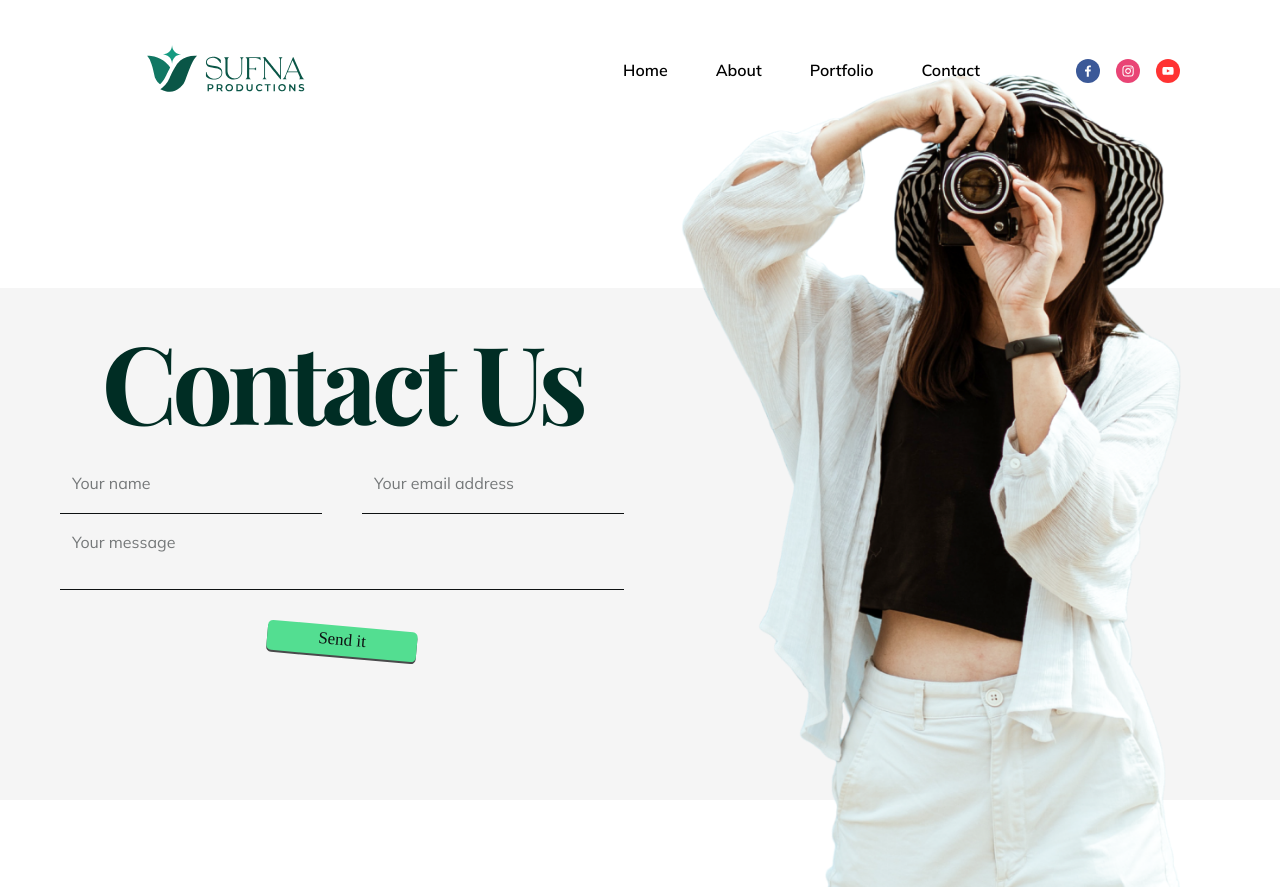
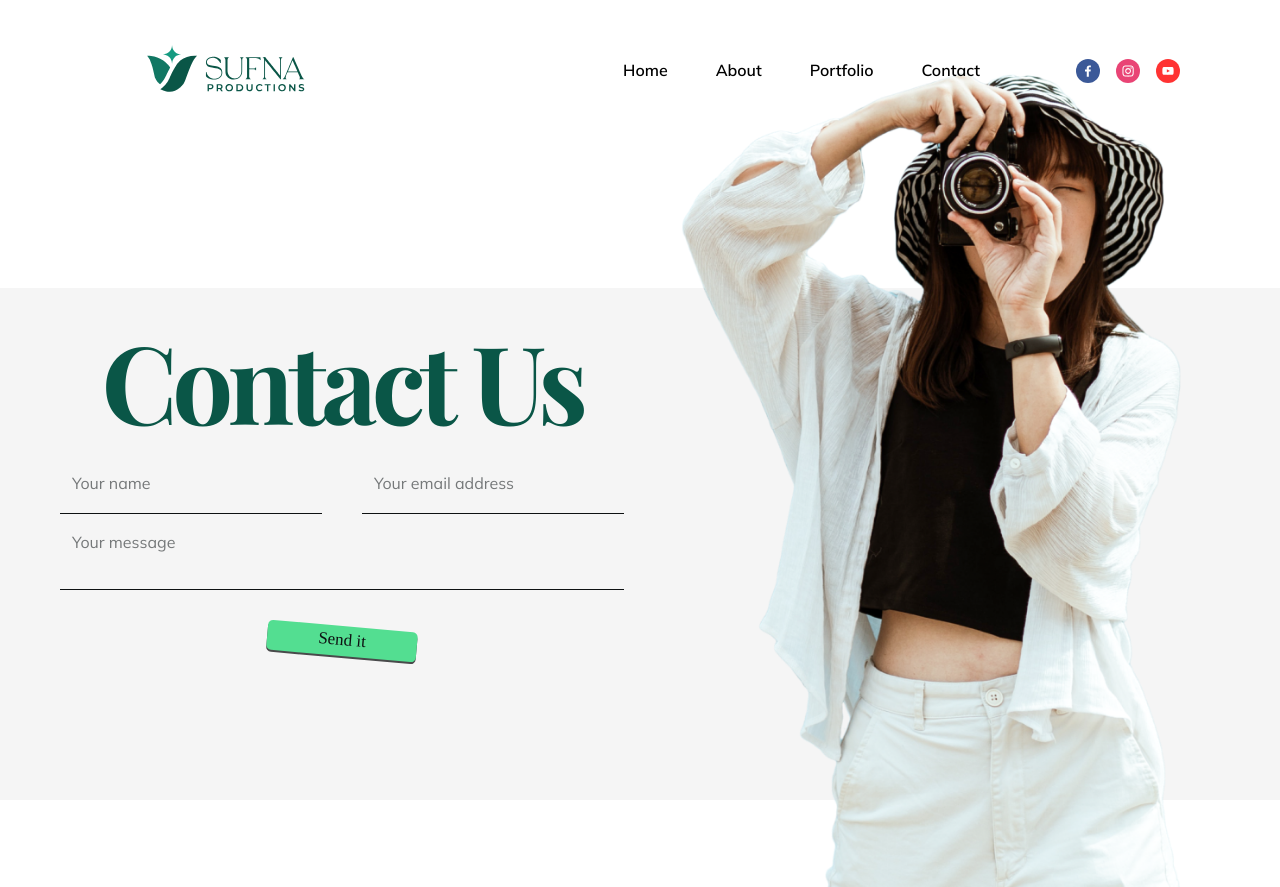
Before and after one commit to Ujjwaldhariwal/Sufna-Productions, a React (Create React App) app: page /contact in a window 1280 px wide. Built offline with nearby package versions, Linux system fonts and the light colour scheme; a web font is replaced by a local one.

Commit message:
Your commit message

```diff
--- a/src/pages/Home.css
+++ b/src/pages/Home.css
@@ -5,6 +5,7 @@
   height: 100vh;
   overflow: hidden;
   opacity: .8;
+
 }
 
 .bg-video {
@@ -42,13 +43,21 @@
   color: #014c3d; /* Added color for text */
 }
 
-h1 {
+.middle{
   font-family: Libre Baskerville;
   text-align: center;
   text-transform: uppercase;
-  color: #002d24;
+  color: #FFFF00;
   font-size: 5rem;
   margin: 0; /* Remove default margin */
+}
+h1{
+    font-family: Libre Baskerville;
+    text-align: center;
+    text-transform: uppercase;
+    color: #0a5647;
+    font-size: 5rem;
+    margin: 0; /* Remove default margin */
 }
 
 .roller {
@@ -62,7 +71,7 @@ h1 {
   display: flex;
   justify-content: center;
   align-items: center;
-  color: #ffffff; /* Changed color to match #spare-time */
+  color: #ADD8E6; /* Changed color to match #spare-time */
 }
 
 #spare-time {
@@ -71,7 +80,7 @@ h1 {
   font-style: bold;
   letter-spacing: .2rem;
   margin: 0; /* Remove default margin */
-  color: #ffffff;
+  color: #ADD8E6;
   white-space: nowrap;
 }
 
--- a/src/pages/Home.js
+++ b/src/pages/Home.js
@@ -1,5 +1,5 @@
 import React, { useEffect, useRef } from 'react';
-import bgVideo from '../img/header/bg-video.mp4'; // Importing the video
+import bgVideom from '../img/header/bg-videom.mp4'; // Importing the video
 import './Home.css';
 
 
@@ -30,19 +30,19 @@ const Home = () => {
     <>
       <div className="video-bg">
         <video autoPlay loop muted className="bg-video" ref={videoRef}>
-          <source src={bgVideo} type="video/mp4" /> {/* Using imported video */}
+          <source src={bgVideom} type="video/mp4" /> {/* Using imported video */}
           Your browser does not support the video tag.
         </video>
         <div className="main">
-          <h1>Who Are We?
-            <div className="roller">
+          <h1 className='middle'>Who Are We?
+            {/* <div className="roller">
               <span id="rolltext">
                 Artists ?<br />
                 Creators ?<br />
                 Film-Makers ?<br />
                 <span id="spare-time">We Are Sufna Productions</span><br />
               </span>
-            </div>
+            </div> */}
           </h1>
         </div>
       </div>
```
Also changed, not shown: 2 other files (tests, documents, lock files or other folders).
